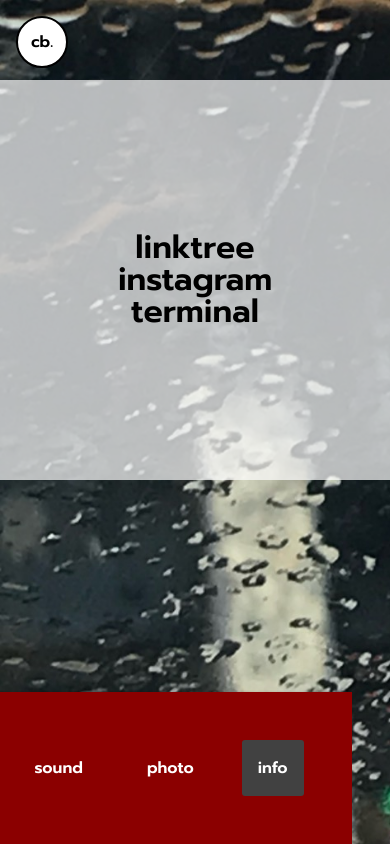
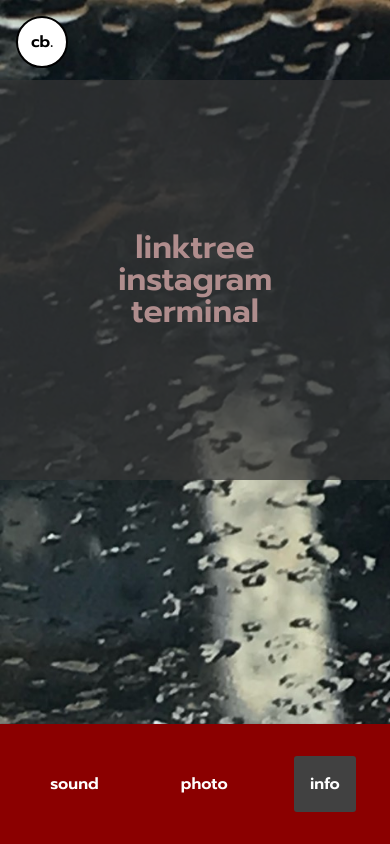
Before and after one commit to hm-factor/cohortb, a React (Create React App) app: page /info in a window 390 px wide. Built offline with nearby package versions, Linux system fonts and the light colour scheme.

Commit message:
mobile styling

```diff
--- a/src/App.css
+++ b/src/App.css
@@ -143,7 +143,7 @@
     align-items: center;
 
     font-family: prompt;
-    background-color: rgba(255, 255, 255, .7);
+    background-color: rgba(255, 255, 255, .2);
 
     overflow: hidden;
 }
@@ -155,7 +155,7 @@
 }
 .popup-links a, .popup-links p {
     text-decoration: none;
-    color: black;
+    color: rgb(176 141 141);
     font-size: 2rem;
     line-height: 2rem;
     margin: 0;
@@ -308,6 +308,15 @@
 
         padding: 1rem 0;
     }
+    .dogbite-nav {
+        bottom: 0;
+        right: unset;
+        left: unset;
+        width: 100%;
+        padding: unset;
+
+        padding: 1rem 0;
+    }
 
     .cb {
         display: none;
@@ -332,7 +341,8 @@
         align-items: center;
 
         font-family: prompt;
-        background-color: rgba(255, 255, 255, .7);
+        color: var(--backdrop-color);
+        background-color: rgba(54, 54, 54, 0.7);
     }
 
     .terminal-popup {
--- a/src/components/Rust.tsx
+++ b/src/components/Rust.tsx
@@ -1,15 +1,22 @@
 import { Routes, Route, NavLink } from "react-router-dom";
-import { useState } from "react";
+import { MouseEventHandler, useState } from "react";
 import { PhotoPopup } from "./popups/PhotoPopup";
 import { InfoPopup } from "./popups/InfoPopup";
 import { SoundPopup } from "./popups/SoundPopup";
 import TerminalPopup from "./popups/TerminalPopup";
 
-function NavBar() {
+interface navProps {
+    bandTag: String;
+    setBandTag: Function;
+}
+
+function NavBar({bandTag, setBandTag}:navProps) {
+
+
     return (
         <nav className="dogbite-nav">
             <NavLink to="/" className="cb">cb.</NavLink>
-            <NavLink to="/sound" className="nav-element" >sound</NavLink>
+            <NavLink to="/sound" className="nav-element">sound</NavLink>
             <NavLink to="/photos" className="nav-element">photo</NavLink>
             <NavLink to="/info" className="nav-element">info</NavLink>
         </nav>
@@ -17,14 +24,15 @@
 }
 
 export default function Rust() {
-    let [isTerminal, setIsTerminal] = useState(false)
+    let [isTerminal, setIsTerminal] = useState(false);
+    let [bandTag, setBandTag] = useState('');
 
     return (
         <div className="dogbite-main">
-            <div className="cohort-b">COHORT B</div>
+            <div className={`cohort-b ${bandTag}`}>COHORT B</div>
             <div className="cb-mobile">cb.</div>
             <TerminalPopup isTerminal={isTerminal} setIsTerminal={setIsTerminal}/>
-            <NavBar />
+            <NavBar bandTag={bandTag} setBandTag={setBandTag}/>
             <Routes>
                 <Route path="sound" element={<SoundPopup />} />
                 <Route path="photos" element={<PhotoPopup />} />
```
